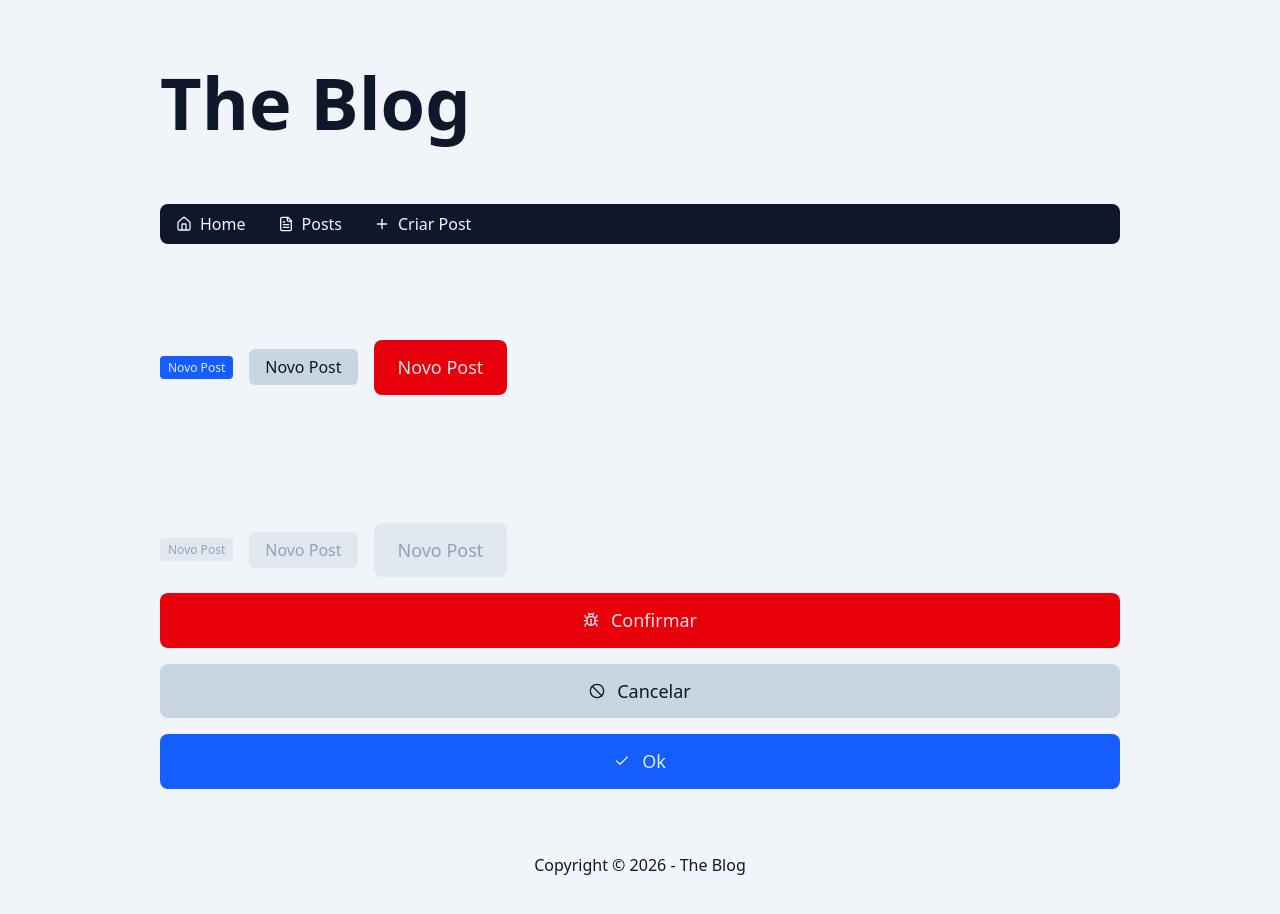
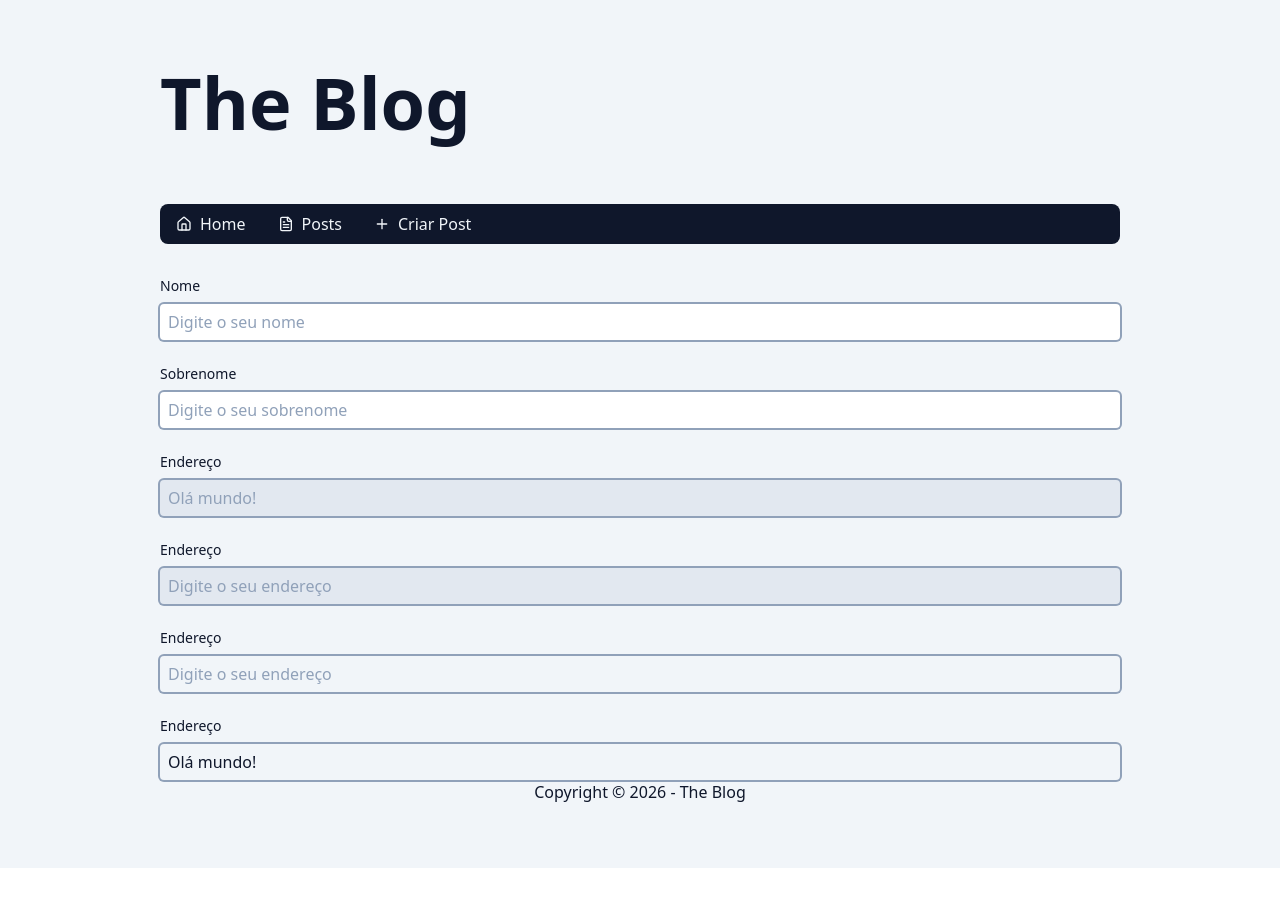
Before and after one commit to albertobtlima/the-blog, a Next.js app: page /admin/post/new in a window 1280 px wide. Shown: the top 914 px of the page. After the commit the page ends 868 px from the top, so only its background shows below. Built offline with nearby package versions, Linux system fonts and the light colour scheme.

Commit message:
adicionado componente InputText

```diff
--- a/src/app/admin/post/new/page.tsx
+++ b/src/app/admin/post/new/page.tsx
@@ -1,47 +1,34 @@
-import { Button } from "@/components/Button";
-import { BanIcon, BugIcon, CheckIcon } from "lucide-react";
+import { InputText } from "@/components/InputText";
 
 export const dynamic = "force-dynamic";
 
 export default async function AdminPostNewPage() {
   return (
-    <div>
-      <div className="py-16 flex flex-wrap gap-4 items-center">
-        <Button variant="default" size="sm">
-          Novo Post
-        </Button>
-        <Button variant="ghost" size="md">
-          Novo Post
-        </Button>
-        <Button variant="danger" size="lg">
-          Novo Post
-        </Button>
-      </div>
-
-      <div className="py-16 flex flex-wrap gap-4 items-center">
-        <Button variant="default" size="sm" disabled>
-          Novo Post
-        </Button>
-        <Button variant="ghost" size="md" disabled>
-          Novo Post
-        </Button>
-        <Button variant="danger" size="lg" disabled>
-          Novo Post
-        </Button>
-
-        <Button variant="danger" size="lg" className="w-full">
-          <BugIcon />
-          Confirmar
-        </Button>
-        <Button variant="ghost" size="lg" className="w-full">
-          <BanIcon />
-          Cancelar
-        </Button>
-        <Button variant="default" size="lg" className="w-full">
-          <CheckIcon />
-          Ok
-        </Button>
-      </div>
+    <div className="flex flex-col gap-6">
+      <InputText labelText="Nome" placeholder="Digite o seu nome" />
+      <InputText labelText="Sobrenome" placeholder="Digite o seu sobrenome" />
+      <InputText
+        disabled
+        labelText="Endereço"
+        placeholder="Digite o seu endereço"
+        defaultValue="Olá mundo!"
+      />
+      <InputText
+        disabled
+        labelText="Endereço"
+        placeholder="Digite o seu endereço"
+      />
+      <InputText
+        labelText="Endereço"
+        placeholder="Digite o seu endereço"
+        readOnly
+      />
+      <InputText
+        labelText="Endereço"
+        placeholder="Digite o seu endereço"
+        defaultValue="Olá mundo!"
+        readOnly
+      />
     </div>
   );
 }
--- /dev/null
+++ b/src/components/InputText/index.tsx
@@ -0,0 +1,35 @@
+import clsx from "clsx";
+import { useId } from "react";
+
+type InputTextProps = {
+  labelText?: string;
+} & React.ComponentProps<"input">;
+
+export function InputText({ labelText = "", ...props }: InputTextProps) {
+  const id = useId();
+
+  return (
+    <div className="flex flex-col gap-2">
+      {labelText && (
+        <label className="text-sm" htmlFor={id}>
+          {labelText}
+        </label>
+      )}
+      <input
+        id={id}
+        {...props}
+        className={clsx(
+          "bg-white outiline-0 text-base/tight",
+          "ring-2 ring-slate-400 rounded",
+          "p-2 transition focus:ring-blue-600",
+          "placeholder-slate-400",
+          "disabled:bg-slate-200",
+          "disabled:text-slate-400",
+          "disabled:placeholder-slate-400",
+          "read-only:bg-slate-100",
+          props.className
+        )}
+      />
+    </div>
+  );
+}
```
